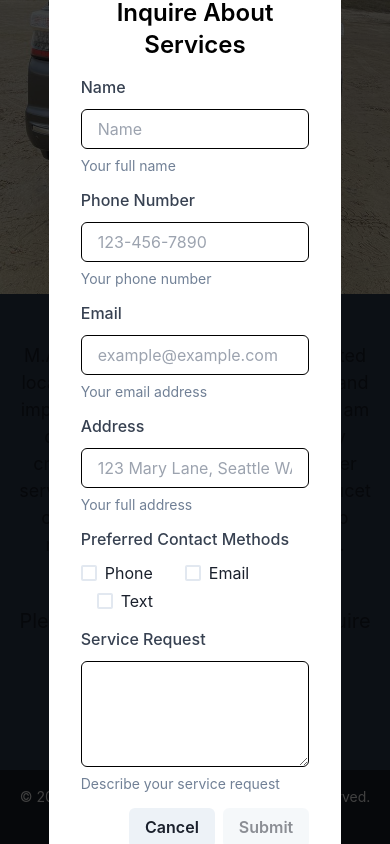
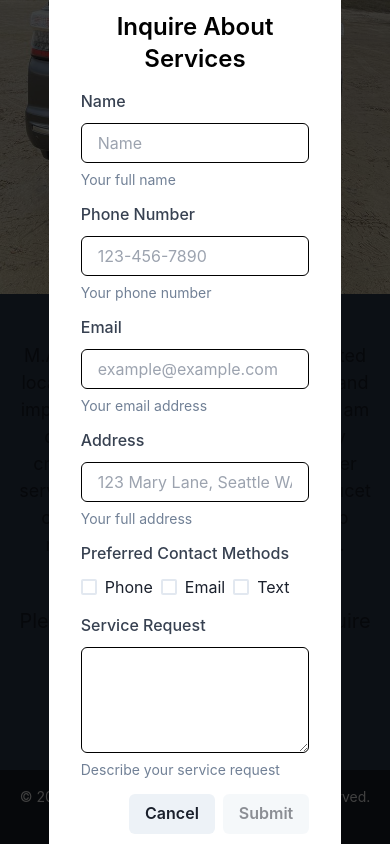
Before and after one commit to Sheldon-Pierce/HandymanServices, a Next.js app: page / in a window 390 px wide. Both pictures are taken after a click on the button "Inquire". Shown: the part 442-1286 px from the top of the page. Built offline with nearby package versions, Linux system fonts and the light colour scheme.

Commit message:
Changed the form look on mobile and web

```diff
--- a/pages/formModal.tsx
+++ b/pages/formModal.tsx
@@ -39,7 +39,7 @@ const FormModal: React.FC<FormModalProps> = ({isOpen, closeModal, handleInquire,
         <ModalBody className="p-0">
             {isOpen && (
               <div className='fixed inset-0 p-0 flex items-center justify-center bg-black bg-opacity-75'>
-                <div className={isMobile ? 'disable-scroll bg-white p-8 w-3/4' : "bg-white p-8 w-full max-w-md"}>
+                <div className={isMobile ? 'disable-scroll bg-white p-8 w-3/4' : "bg-white p-8 w-full max-w-md h-3/4"}>
                     <h2 className='text-2xl font-semibold mb-4 text-black text-center'>Inquire About Services</h2>
 
                     <FormControl mb={4}>
@@ -121,7 +121,7 @@ const FormModal: React.FC<FormModalProps> = ({isOpen, closeModal, handleInquire,
                         isChecked={formData.phone}
                         onChange={(e) => handleInputChange(e)}
                         name="phone"
-                        className='mt-1 pr-4'
+                        className={isMobile ? 'mt-1 pr-2' : 'mt-1 pr-4'}
                       >
                         Phone
                       </Checkbox>
@@ -129,7 +129,7 @@ const FormModal: React.FC<FormModalProps> = ({isOpen, closeModal, handleInquire,
                         isChecked={formData.emailCheck}
                         onChange={(e) => handleInputChange(e)}
                         name="emailCheck"
-                        className='mt-1 px-4'
+                        className={isMobile ? 'mt-1 pr-2' : 'mt-1 pr-4'}
                       >
                         Email
                       </Checkbox>
@@ -137,7 +137,7 @@ const FormModal: React.FC<FormModalProps> = ({isOpen, closeModal, handleInquire,
                         isChecked={formData.text}
                         onChange={(e) => handleInputChange(e)}
                         name="text"
-                        className='mt-1 px-4'
+                        className={isMobile ? 'mt-1 pr-2' : 'mt-1 pr-4'}
                       >
                         Text
                       </Checkbox>
```
